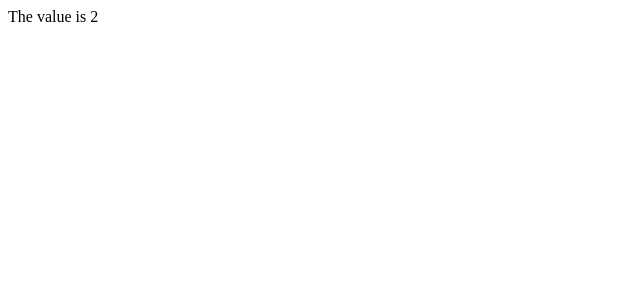
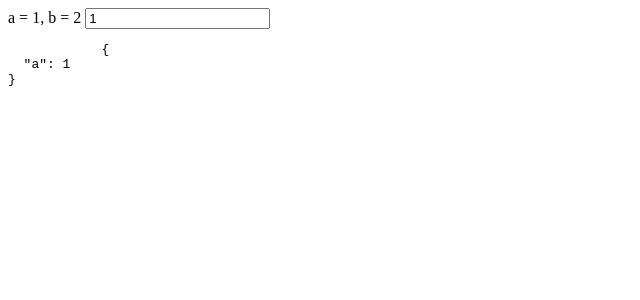
Before and after one commit to hamiltongabriel/vue-init, a Vue app: page /#/ in a window 1280 px wide. Shown: the top 300 px of the page, without its empty margins (0-640 px from the left). Built offline with nearby package versions, Linux system fonts and the light colour scheme.

Commit message:
Propriedade Computada

```diff
--- /dev/null
+++ b/src/components/propriedadeComputada/ResultadoRetornadoDaFuncao.vue
@@ -0,0 +1,21 @@
+<template>
+    <div>
+        a = {{ a }}, b = {{ b }}
+        <input v-model="a"/>
+        <pre>
+            {{$data | json}}
+        </pre>
+    </div>
+</template>s
+<script>
+export default {
+  data: () => ({
+    a: 1
+  }),
+  computed: {
+    b() {
+      return parseInt(this.a) + parseInt(1);
+    }
+  }
+};
+</script>
--- a/src/router/index.js
+++ b/src/router/index.js
@@ -1,6 +1,6 @@
 import Vue from 'vue'
 import Router from 'vue-router'
-import HelloWorld from '@/components/propriedadeComputada/LigacaoEntreReatividade'
+import HelloWorld from '@/components/propriedadeComputada/ResultadoRetornadoDaFuncao'
 
 Vue.use(Router)
 
```
